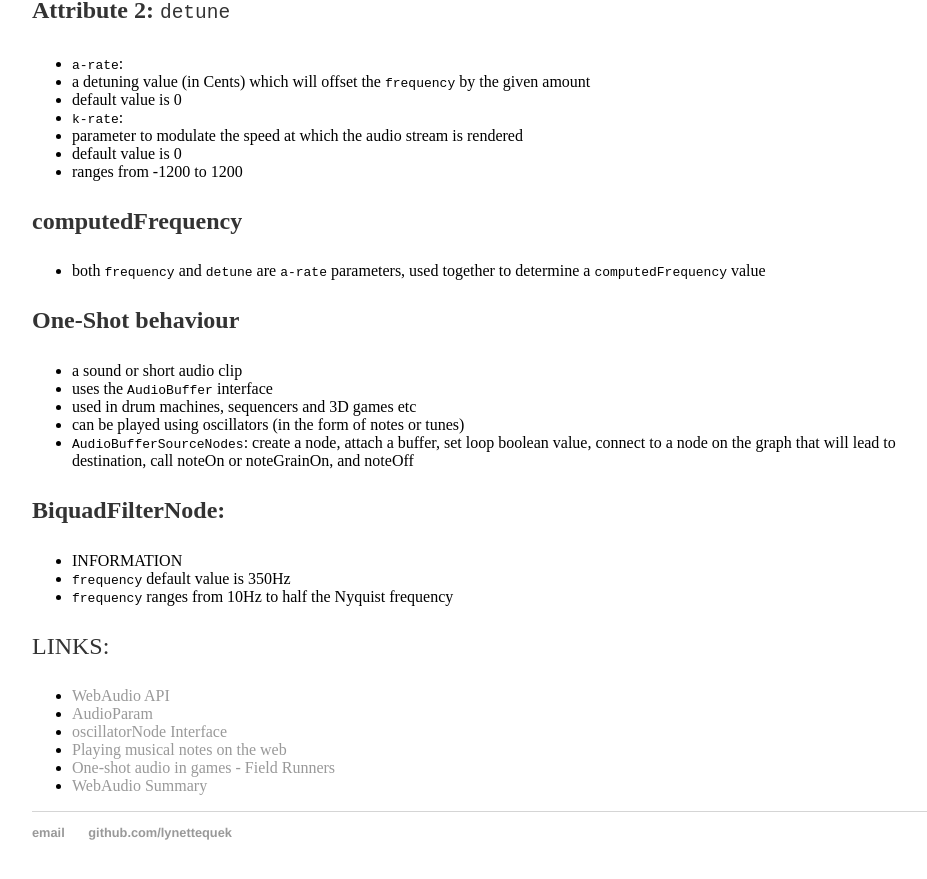
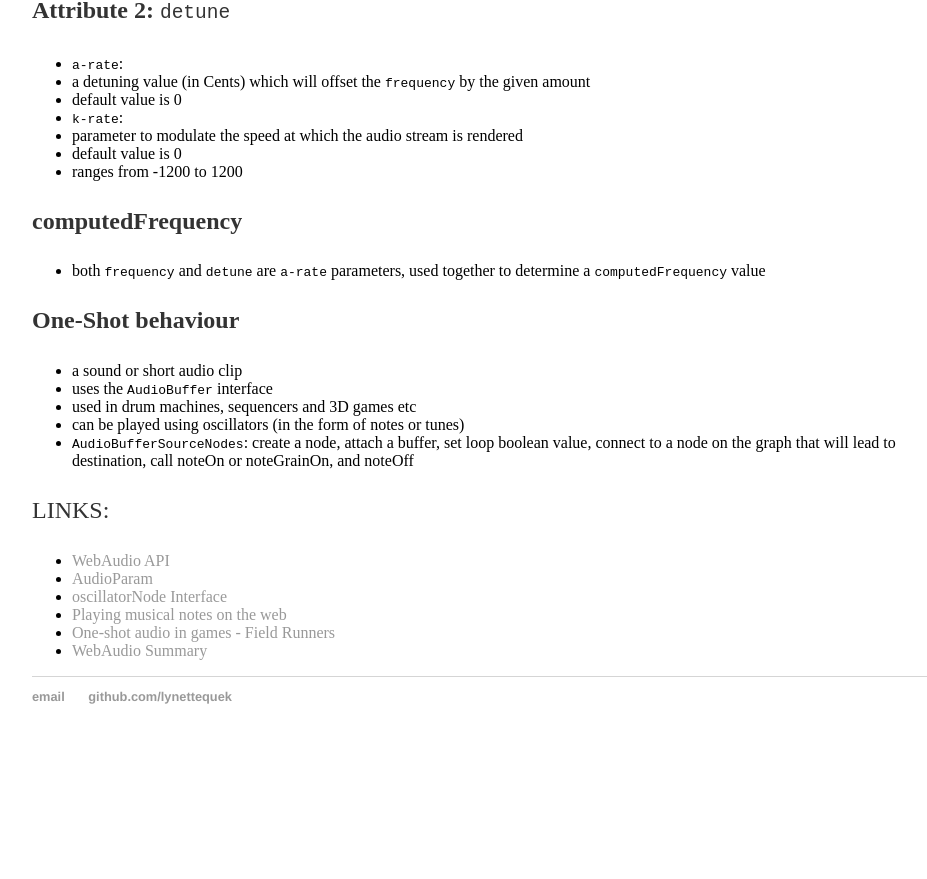
Before and after one commit to lynettequek/lynettequek.github.io, a Jekyll site: the page built from _posts/2015-05-14-WebAudio-Blog-2.md, in a window 1280 px wide and 900 px high, scrolled down 1794 px. Shown: the top 879 px of the window, without its empty margins (160-1087 px from the left). Built offline with Jekyll 4.4.1, drawn with Linux system fonts in a browser that asks for light colours; after the commit the page ends 2558 px from its top, so only the background shows below that.

Commit message:
Update 2015-05-14-WebAudio-Blog-2.md

```diff
--- a/_posts/2015-05-14-WebAudio-Blog-2.md
+++ b/_posts/2015-05-14-WebAudio-Blog-2.md
@@ -104,12 +104,6 @@ oscillator.connect(audioContext.destination);
 - can be played using oscillators (in the form of notes or tunes)
 - `AudioBufferSourceNodes`: create a node, attach a buffer, set loop boolean value, connect to a node on the graph that will lead to destination, call noteOn or noteGrainOn, and noteOff
 
-**BiquadFilterNode:**
-
-- INFORMATION
-- `frequency` default value is 350Hz
-- `frequency` ranges from 10Hz to half the Nyquist frequency
-
 LINKS:
 
 - [WebAudio API](https://developer.mozilla.org/en-US/docs/Web/API/Web_Audio_API/Using_Web_Audio_API)
```
